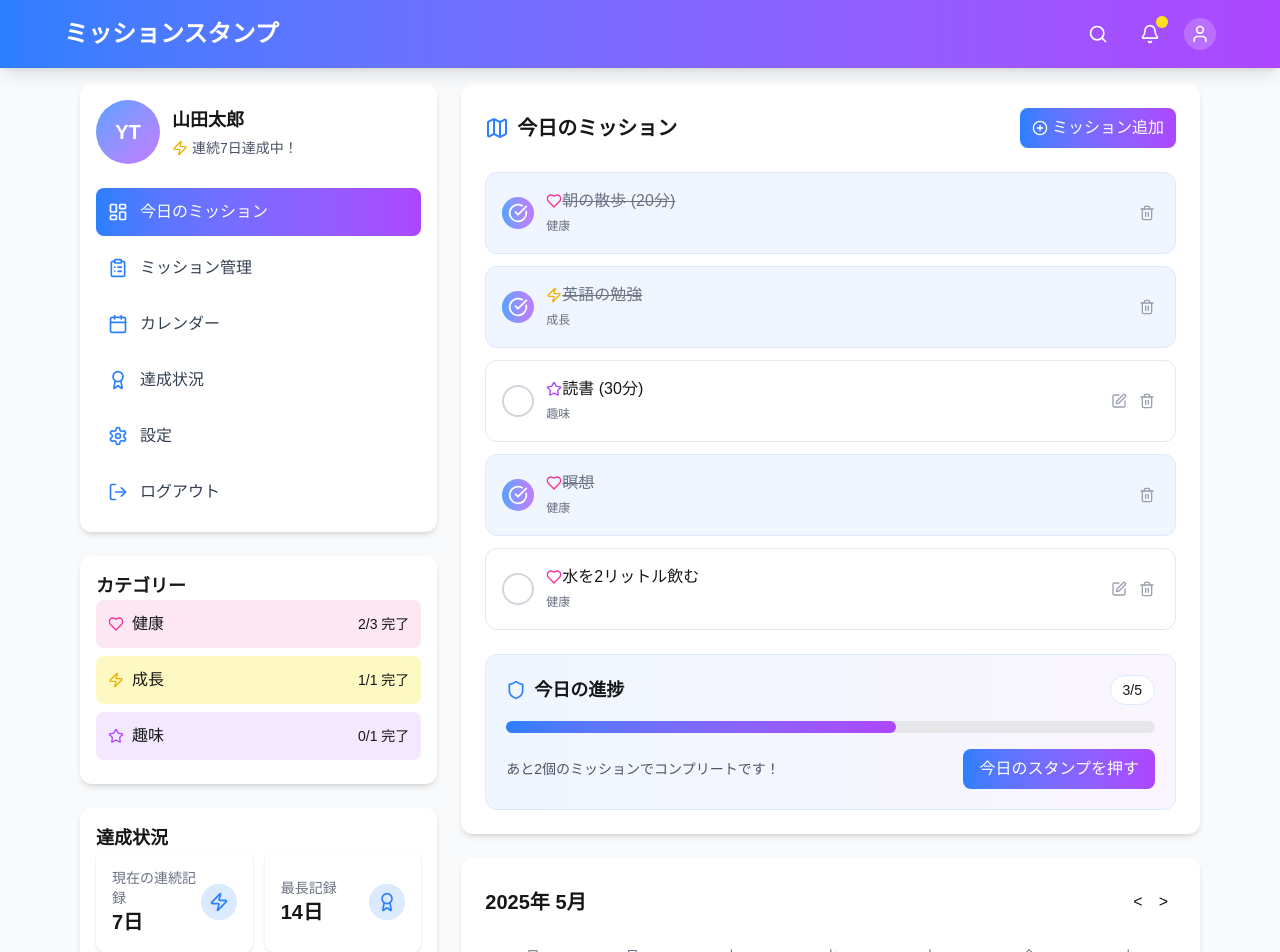
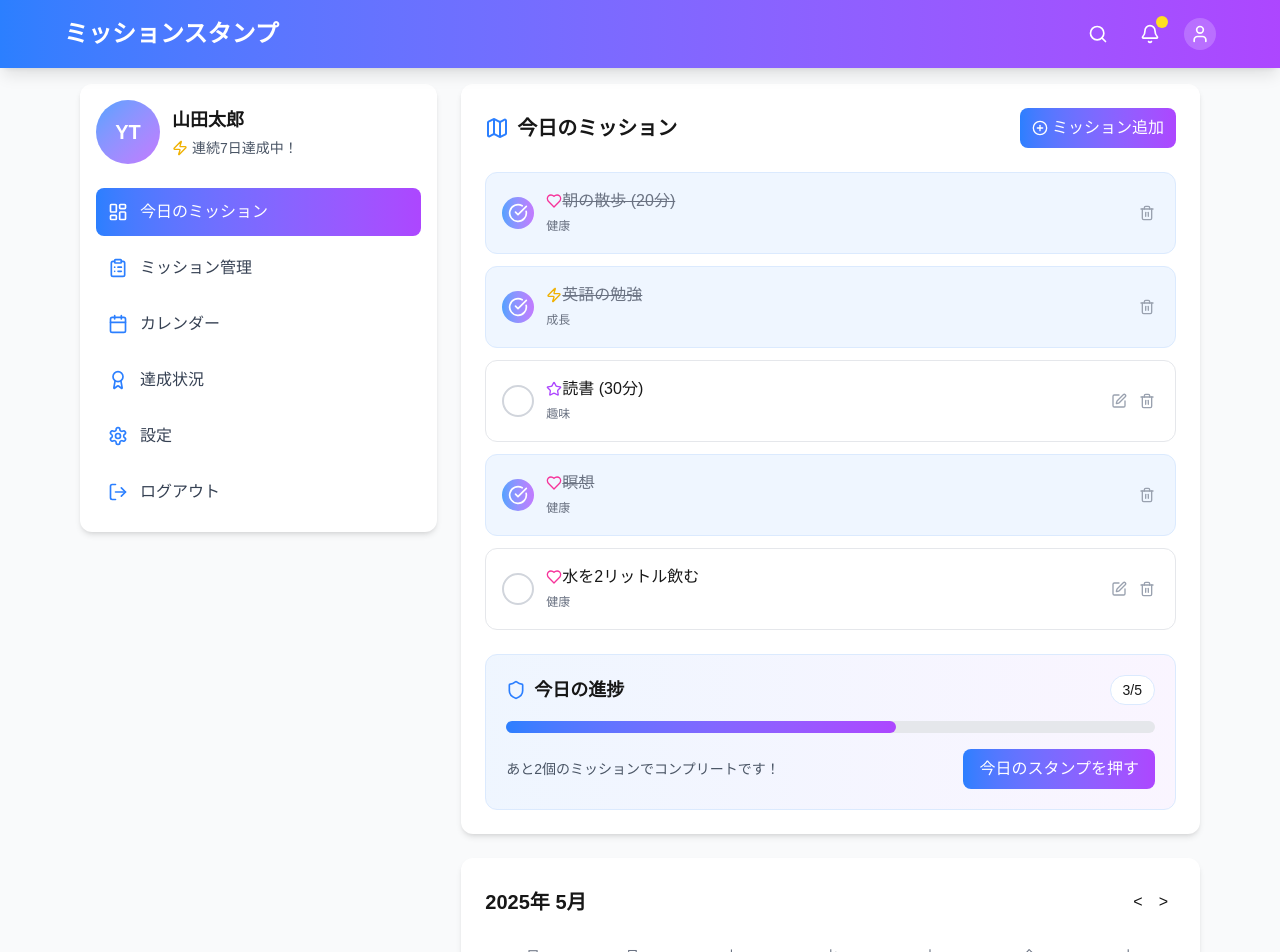
Before and after one commit to JunNagashima/stamp-card-app-client, a Next.js app: page / in a window 1280 px wide. Shown: the top 952 px of the page. Built offline with nearby package versions, Linux system fonts and the light colour scheme.

Commit message:
[feature] useDate 作成

```diff
--- a/src/app/page.tsx
+++ b/src/app/page.tsx
@@ -2,12 +2,12 @@
 
 import React, { useState, useRef, useEffect, ReactElement, SVGProps } from 'react';
 import {
-  CheckCircle, Map, PlusCircle, Edit, Trash2, Star, Heart, Zap, Shield, Calendar as CalendarIcon,
-  Award, X, Save
+  CheckCircle, Map, PlusCircle, Edit, Trash2, Star, Heart, Zap, Shield, X, Save
 } from 'lucide-react';
 import Default from '@/app/components/organisms/default';
 import SidebarContent from '@/app/components/organisms/SideBarContent';
 import Calendar from '@/app/components/organisms/Calendar';
+import { useDate } from '@/hooks/date';
 
 // カテゴリーの型定義
 interface Category {
@@ -27,19 +27,19 @@ interface Mission {
 }
 
 // ミッションカテゴリー統計情報の型定義
-interface MissionCategoryStats {
-  count: number;
-  completed: number;
-  icon: React.ReactElement;
-}
+// interface MissionCategoryStats {
+//   count: number;
+//   completed: number;
+//   icon: React.ReactElement;
+// }
 
 // ミッション統計情報の型定義
-interface MissionStats {
-  currentStreak: number;
-  longestStreak: number;
-  completionRate: number;
-  thisMonthDays: number;
-}
+// interface MissionStats {
+//   currentStreak: number;
+//   longestStreak: number;
+//   completionRate: number;
+//   thisMonthDays: number;
+// }
 
 // 月間達成状況の型定義
 interface MonthlyAchievements {
@@ -47,27 +47,26 @@ interface MonthlyAchievements {
 }
 
 // MissionCategoryコンポーネントのProps型定義
-interface MissionCategoryProps {
-  category: string;
-  count: number;
-  completed: number;
-  color: string;
-  icon: React.ReactElement;
-}
+// interface MissionCategoryProps {
+//   category: string;
+//   count: number;
+//   completed: number;
+//   color: string;
+//   icon: React.ReactElement;
+// }
 
 // StatsCardコンポーネントのProps型定義
-interface StatsCardProps {
-  title: string;
-  value: string;
-  icon: React.ReactElement;
-}
+// interface StatsCardProps {
+//   title: string;
+//   value: string;
+//   icon: React.ReactElement;
+// }
 
 const DailyMissionStampApp: React.FC = () => {
-  // 現在の日付
-  const today = new Date();
-  const [currentMonth, setCurrentMonth] = useState<number>(today.getMonth());
-  const [currentYear, setCurrentYear] = useState<number>(today.getFullYear());
-  const [selectedDate, setSelectedDate] = useState<Date>(today);
+  const {
+    todayString,
+    setSelectedDate,
+  } = useDate();
 
   // ミッション追加用の状態
   const [newMissionTitle, setNewMissionTitle] = useState<string>('');
@@ -190,41 +189,13 @@ const DailyMissionStampApp: React.FC = () => {
   const allMissionsCompleted = dailyMissions.every(mission => mission.completed);
 
   // 統計データ
-  const stats: MissionStats = {
-    currentStreak: 7,
-    longestStreak: 14,
-    completionRate: 85,
-    thisMonthDays: 9 // 今月の達成日数
-  };
+  // const stats: MissionStats = {
+  //   currentStreak: 7,
+  //   longestStreak: 14,
+  //   completionRate: 85,
+  //   thisMonthDays: 9 // 今月の達成日数
+  // };
 
-  // 今日の日付の文字列表現
-  const todayString = `${today.getFullYear()}-${String(today.getMonth() + 1).padStart(2, '0')}-${String(today.getDate()).padStart(2, '0')}`;
-
-  // 日付の文字列表現を取得（カレンダーコンポーネント用）
-  const getDateString = (day: number | null): string | null => {
-    if (!day) return null;
-    return `${currentYear}-${String(currentMonth + 1).padStart(2, '0')}-${String(day).padStart(2, '0')}`;
-  };
-
-  // 前月に移動
-  const goToPreviousMonth = (): void => {
-    if (currentMonth === 0) {
-      setCurrentMonth(11);
-      setCurrentYear(currentYear - 1);
-    } else {
-      setCurrentMonth(currentMonth - 1);
-    }
-  };
-
-  // 次月に移動
-  const goToNextMonth = (): void => {
-    if (currentMonth === 11) {
-      setCurrentMonth(0);
-      setCurrentYear(currentYear + 1);
-    } else {
-      setCurrentMonth(currentMonth + 1);
-    }
-  };
 
   // 今日のすべてのミッションを完了としてマーク
   const markTodayAsComplete = (): void => {
@@ -239,40 +210,40 @@ const DailyMissionStampApp: React.FC = () => {
   };
 
   // MissionCategory コンポーネント
-  const MissionCategory: React.FC<MissionCategoryProps> = ({ category, count, completed, color, icon }) => (
-    <div className={`flex items-center justify-between ${color} p-3 rounded-lg mb-2`}>
-      <div className="flex items-center">
-        <div className="mr-2">{icon}</div>
-        <div className="font-medium">{category}</div>
-      </div>
-      <div className="text-sm">{completed}/{count} 完了</div>
-    </div>
-  );
+  // const MissionCategory: React.FC<MissionCategoryProps> = ({ category, count, completed, color, icon }) => (
+  //   <div className={`flex items-center justify-between ${color} p-3 rounded-lg mb-2`}>
+  //     <div className="flex items-center">
+  //       <div className="mr-2">{icon}</div>
+  //       <div className="font-medium">{category}</div>
+  //     </div>
+  //     <div className="text-sm">{completed}/{count} 完了</div>
+  //   </div>
+  // );
 
   // StatsCard コンポーネント
-  const StatsCard: React.FC<StatsCardProps> = ({ title, value, icon }) => (
-    <div className="bg-white p-4 rounded-lg shadow flex items-center justify-between">
-      <div>
-        <p className="text-sm text-gray-500">{title}</p>
-        <p className="text-xl font-bold">{value}</p>
-      </div>
-      <div className="bg-blue-100 p-2 rounded-full">
-        {icon}
-      </div>
-    </div>
-  );
+  // const StatsCard: React.FC<StatsCardProps> = ({ title, value, icon }) => (
+  //   <div className="bg-white p-4 rounded-lg shadow flex items-center justify-between">
+  //     <div>
+  //       <p className="text-sm text-gray-500">{title}</p>
+  //       <p className="text-xl font-bold">{value}</p>
+  //     </div>
+  //     <div className="bg-blue-100 p-2 rounded-full">
+  //       {icon}
+  //     </div>
+  //   </div>
+  // );
 
   // カテゴリー別にミッションをグループ化
-  const missionsByCategory: Record<string, MissionCategoryStats> = dailyMissions.reduce((acc, mission) => {
-    if (!acc[mission.category]) {
-      acc[mission.category] = { count: 0, completed: 0, icon: mission.icon };
-    }
-    acc[mission.category].count += 1;
-    if (mission.completed) {
-      acc[mission.category].completed += 1;
-    }
-    return acc;
-  }, {} as Record<string, MissionCategoryStats>);
+  // const missionsByCategory: Record<string, MissionCategoryStats> = dailyMissions.reduce((acc, mission) => {
+  //   if (!acc[mission.category]) {
+  //     acc[mission.category] = { count: 0, completed: 0, icon: mission.icon };
+  //   }
+  //   acc[mission.category].count += 1;
+  //   if (mission.completed) {
+  //     acc[mission.category].completed += 1;
+  //   }
+  //   return acc;
+  // }, {} as Record<string, MissionCategoryStats>);
 
   // 日付がクリックされたときの処理
   const handleDateClick = (date: Date): void => {
@@ -290,7 +261,7 @@ const DailyMissionStampApp: React.FC = () => {
         </div>
 
         {/* ミッションカテゴリー */}
-        <div className="bg-white rounded-xl p-4 shadow-md mb-6">
+        {/* <div className="bg-white rounded-xl p-4 shadow-md mb-6">
           <h2 className="font-bold mb-3 text-lg">カテゴリー</h2>
           {categories.map((category) => (
             <MissionCategory
@@ -302,10 +273,10 @@ const DailyMissionStampApp: React.FC = () => {
               icon={category.icon}
             />
           ))}
-        </div>
+        </div> */}
 
         {/* 統計情報 */}
-        <div className="bg-white rounded-xl p-4 shadow-md">
+        {/* <div className="bg-white rounded-xl p-4 shadow-md">
           <h2 className="font-bold mb-4 text-lg">達成状況</h2>
           <div className="grid grid-cols-2 gap-3">
             <StatsCard
@@ -329,7 +300,7 @@ const DailyMissionStampApp: React.FC = () => {
               icon={<CheckCircle className="w-5 h-5 text-blue-500" />}
             />
           </div>
-        </div>
+        </div> */}
       </div>
 
       {/* 中央コンテンツ：今日のミッション */}
@@ -545,16 +516,9 @@ const DailyMissionStampApp: React.FC = () => {
 
         {/* 共通カレンダーコンポーネントを使用 */}
         <Calendar
-          currentYear={currentYear}
-          currentMonth={currentMonth}
-          onPrevMonth={goToPreviousMonth}
-          onNextMonth={goToNextMonth}
           monthlyAchievements={monthlyAchievements}
           onDateClick={handleDateClick}
-          getDateString={getDateString}
-          todayString={todayString}
           showDetailLink={true}
-          selectedDate={selectedDate}
         />
       </div>
     </Default>
--- /dev/null
+++ b/src/hooks/date.ts
@@ -0,0 +1,58 @@
+import { useState } from 'react';
+
+interface UseDate {
+  todayString: string;
+  currentMonth: number;
+  currentYear: number;
+  selectedDate: Date;
+  setSelectedDate: (date: Date) => void;
+  getDateString: (day: number | null) => string | null;
+  goToPreviousMonth: () => void;
+  goToNextMonth: () => void;
+}
+export const useDate = (): UseDate => {
+  const today = new Date();
+  const [currentMonth, setCurrentMonth] = useState<number>(today.getMonth());
+  const [currentYear, setCurrentYear] = useState<number>(today.getFullYear());
+  const [selectedDate, setSelectedDate] = useState<Date>(today);
+
+  // 今日の日付の文字列表現
+  const todayString = `${today.getFullYear()}-${String(today.getMonth() + 1).padStart(2, '0')}-${String(today.getDate()).padStart(2, '0')}`;
+
+  // 日付の文字列表現を取得（カレンダーコンポーネント用）
+  const getDateString = (day: number | null): string | null => {
+    if (!day) return null;
+    return `${currentYear}-${String(currentMonth + 1).padStart(2, '0')}-${String(day).padStart(2, '0')}`;
+  };
+
+  // 前月に移動
+  const goToPreviousMonth = (): void => {
+    if (currentMonth === 0) {
+      setCurrentMonth(11);
+      setCurrentYear(currentYear - 1);
+    } else {
+      setCurrentMonth(currentMonth - 1);
+    }
+  };
+
+  // 次月に移動
+  const goToNextMonth = (): void => {
+    if (currentMonth === 11) {
+      setCurrentMonth(0);
+      setCurrentYear(currentYear + 1);
+    } else {
+      setCurrentMonth(currentMonth + 1);
+    }
+  };
+
+  return {
+    todayString,
+    currentMonth,
+    currentYear,
+    selectedDate,
+    setSelectedDate,
+    getDateString,
+    goToPreviousMonth,
+    goToNextMonth,
+  }
+}
```
Also changed, not shown: src/app/components/organisms/Calendar.tsx (+16 -45 lines).
